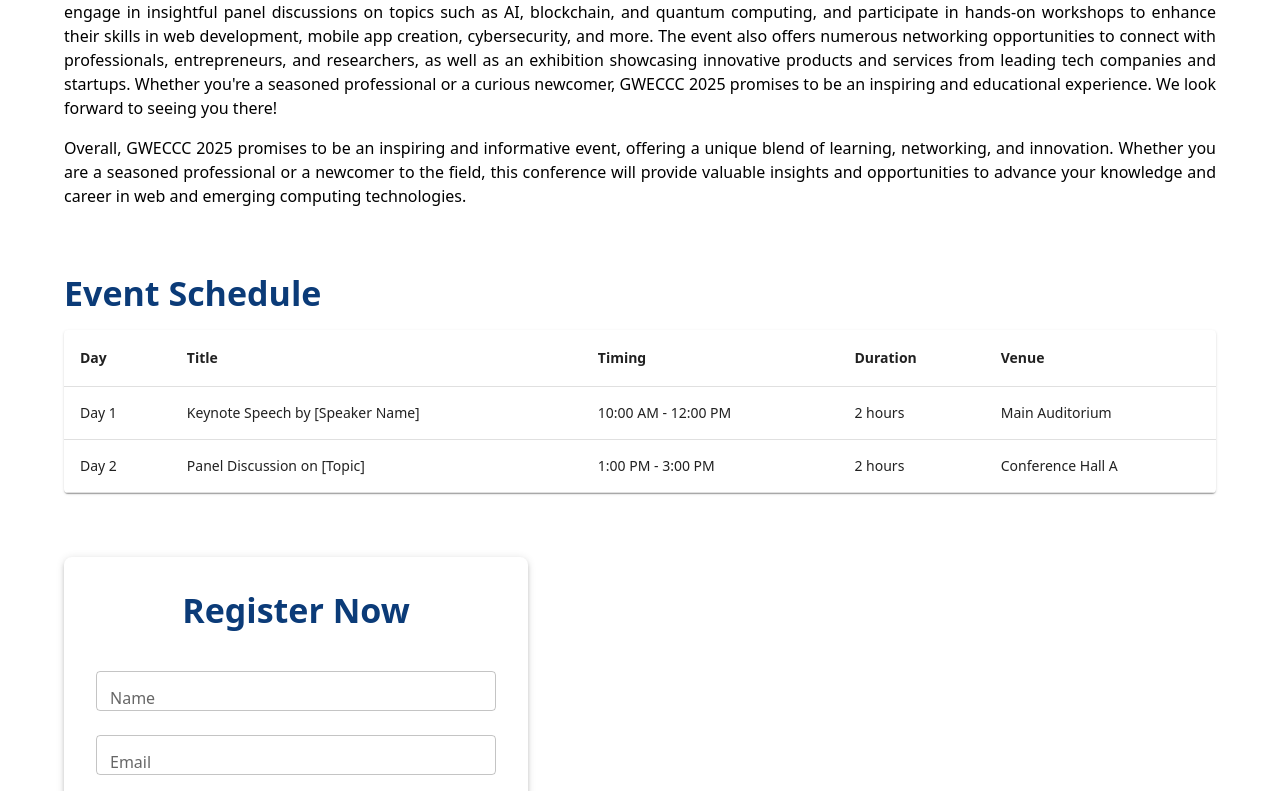
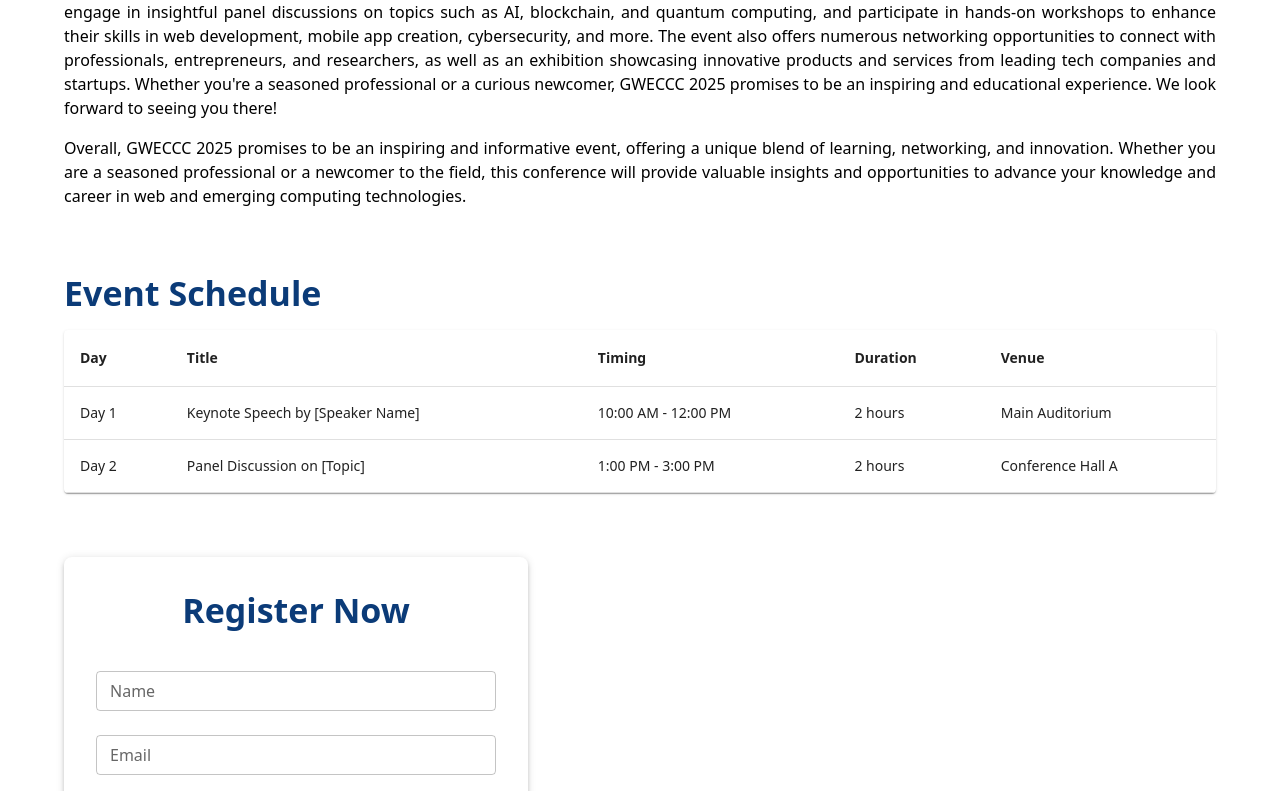
Before and after one commit to Kuldeep-Kashyap/Event2025, a React (Create React App) app: page / in a window 1280 px wide. Shown: the part 756-1547 px from the top of the page. Built offline with nearby package versions, Linux system fonts and the light colour scheme; the HTML template or start-up script is replaced by a standard one.

Commit message:
fixed styles

```diff
--- a/src/components/RegistrationForm.css
+++ b/src/components/RegistrationForm.css
@@ -1,3 +1,7 @@
-.css-1n5hd3j-MuiFormLabel-root-MuiInputLabel-root .css-1mc3w8j {
+.css-1n5hd3j-MuiFormLabel-root-MuiInputLabel-root {
     top: -7px !important;
 }
+
+.css-1mc3w8j {
+    top: -7px !important;
+}
```
